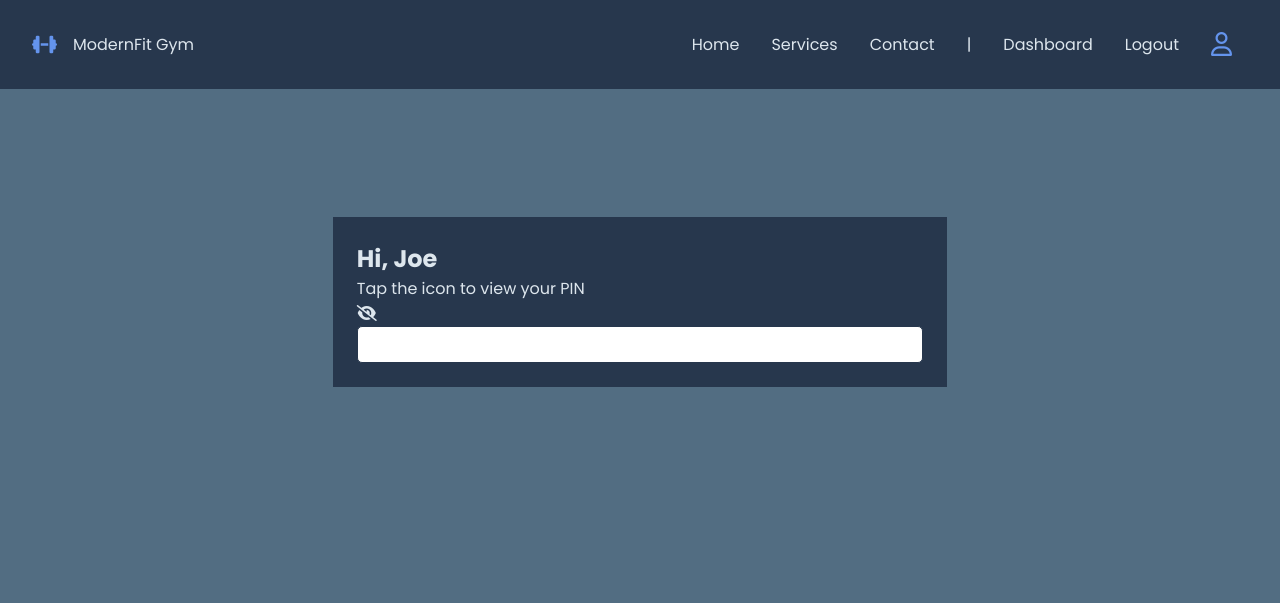
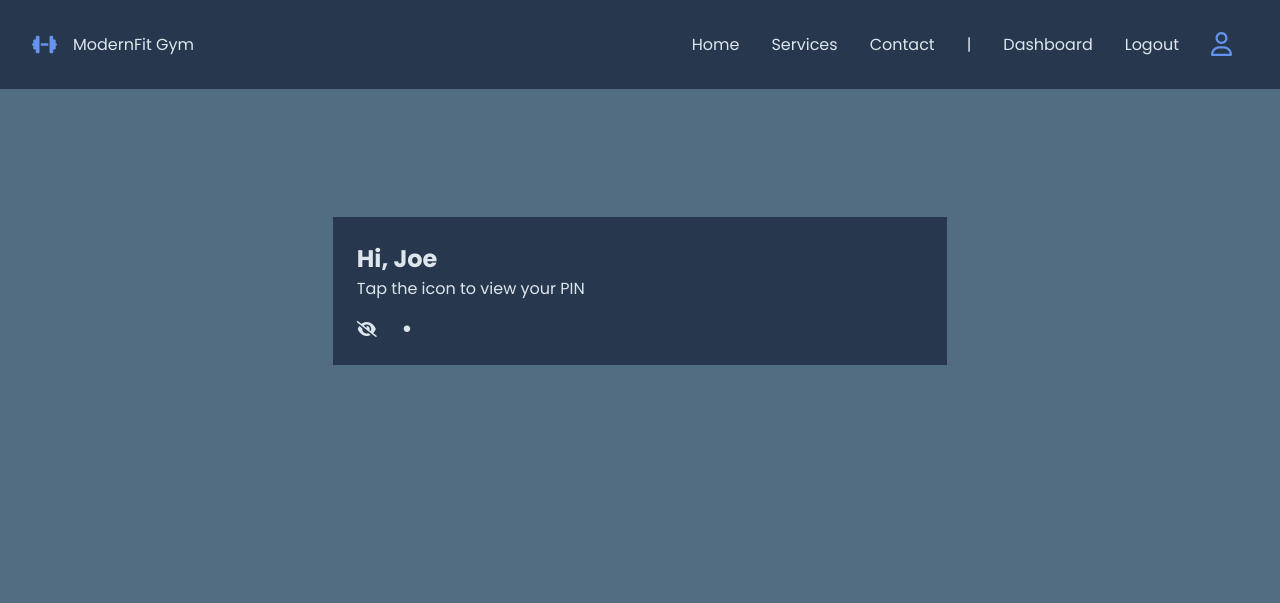
Before and after one commit to finnleygrange/ModernFitGym, a PHP site: page /member-area.php in a window 1280 px wide. Shown: the top 603 px of the page. Run offline with PHP 8.4, Linux system fonts and the light colour scheme; a user stored in the database is signed in.

Commit message:
Generating Pin + CSS
fixed the eye changing.
fixed the input field for pin.
added css to dashboard.

now generates a pin and puts it in the database when you make an account

```diff
--- a/includes/header.php
+++ b/includes/header.php
@@ -22,7 +22,7 @@ if (session_status() == PHP_SESSION_NONE) {
             <?php
                 if ($loggedIn) {
                     echo '<li>|</li>';
-                    echo '<li><a href="dashboard.php">Dashboard</a></li>';
+                    echo '<li><a href="member-dashboard.php">Dashboard</a></li>';
                     echo '<li><a href="includes/logout.php">Logout</a></li>';
                     echo '<li><a href="profile.php"><i class="fa-regular fa-user fa-xl" style="color: #6494ed;"></i></a></li>';
                 }
--- a/login.php
+++ b/login.php
@@ -11,12 +11,15 @@
             $newEmail = $row['Email'];
             $newPass = $row['Password'];
             $userName = $row['Name'];
+            $pin = $row['Pin'];
 
             if ($newEmail == $email && $newPass == $password) {
                 $_SESSION["email"] = $email;
                 $_SESSION['loggedIn'] = true;
                 $_SESSION['userName'] = $userName;
-                header('Location: dashboard.php');
+                $_SESSION['pin'] = $pin;
+
+                header('Location: member-dashboard.php');
                 die();
             }
         }
--- a/member-area.php
+++ b/member-area.php
@@ -1,30 +1,39 @@
 <?php include("includes/check-account.php") ?>
 <?php include("includes/head.php") ?>
 <?php include("includes/header.php") ?>
+<style>
+input[type="password"],
+input[type="text"] {
+    width: 100%;
+    height: 1.5rem;
+    border-radius: 0;
+    border: none;
+    background: none;
+    letter-spacing: 0.5rem;
+    font-size: 1.5rem;
+    color: #dde6ed;
+}
+
+.pin-container {
+    display: flex;
+    justify-content: center;
+    align-items: center;
+    margin-top: 1rem;
+}
+
+.pin-container i {
+    margin-right: 1rem;
+}
+</style>
 
 <div class="main-container">
     <div class="member-area">
-        <h2>Hi, <?php echo $userName;?></h2>
+        <h2>Hi, <?php echo $_SESSION['userName']; ?></h2>
         <p>Tap the icon to view your PIN</p>
-        <div>
-            <i class="fa-solid fa-eye-slash" onclick="togglePin()"></i>
-            <input type="password" name="" id="pinInput">
+        <div class="pin-container">
+            <i class="fa-solid fa-eye-slash eye" onclick="togglePin()"></i>
+            <input type="password" value="<?php echo $_SESSION['pin']; ?>" name="pin" id="pinInput" readonly user>
         </div>
     </div>
 </div>
-
-<script>
-function togglePin() {
-    var pinInput = document.getElementById("pinInput");
-
-
-    if (pinInput.type === "password") {
-        pinInput.type = "text";
-    } else {
-        pinInput.type = "password";
-    };
-
-}
-
-</script>
 <?php include("includes/footer.php") ?>
--- a/profile.php
+++ b/profile.php
@@ -10,7 +10,7 @@
                 echo "<p>$email</p>";
             ?>
 
-            <a href="change-details.php" style='color: #DDF2FD; text-decoration: underline;'>Edit Info</a>
+            <a class="editInfo" href="change-details.php">Edit Info</a>
         </div>
         <div class='centre'>
             <img class='profile-image' id="preview-image" src="images/blank-profile-picture.png" alt="">
--- a/register.php
+++ b/register.php
@@ -7,6 +7,7 @@ if (isset($_POST['email'])) {
     $email = $_POST['email'];
     $name = $_POST['name'];
     $password = $_POST['password'];
+    $pin = mt_rand(100000, 999999);
 
     $verify_query = mysqli_query($con, "SELECT Email FROM users WHERE Email='$email'");
 
@@ -15,7 +16,7 @@ if (isset($_POST['email'])) {
                 <p>This email has already been used.</p>
               </div> <br>";
     } else {
-        mysqli_query($con, "INSERT INTO users(Email, Name, Password) VALUES('$email','$name','$password')") or die("Error");
+        mysqli_query($con, "INSERT INTO users(Email, Name, Password, Pin) VALUES('$email','$name','$password', '$pin')") or die("Error");
 
         echo "<div class='message'>
                 <p>Registration Successful!.</p>
@@ -49,7 +50,7 @@ if (isset($_POST['email'])) {
                     required>
             </div>
             <div class="form-group">
-                <input type="submit" value="submit" id="submit">
+                <input type="submit" value="Submit" id="submit">
             </div>
             <div class="form-group">
                 <p class="login-here">Already have an account? <a href="login.php">Login Here</a></p>
--- a/scripts/script.js
+++ b/scripts/script.js
@@ -17,19 +17,17 @@ function previewImage() {
   }
 }
 
-function toggleFeild() {
-  const feild = document.getElementById("passwordField");
-  const toggleFeild = document.getElementById("togglePassword");
+function togglePin() {
+  var pinInput = document.getElementById("pinInput");
+  var eye = document.getElementsByClassName("eye")[0];
 
-  if (type === "password") {
-    togglePassword.innerHTML = '<i class="fas fa-eye"></i>';
+  if (pinInput.type === "password") {
+    pinInput.type = "text";
+    eye.classList.remove("fa-eye-slash");
+    eye.classList.add("fa-eye");
   } else {
-    togglePassword.innerHTML = '<i class="fas fa-eye-slash"></i>';
+    pinInput.type = "password";
+    eye.classList.remove("fa-eye");
+    eye.classList.add("fa-eye-slash");
   }
 }
-
-toggleFeild.addEventListener("click", function () {
-  const type =
-    passwordField.getAttribute("type") === "password" ? "text" : "password";
-  passwordField.setAttribute("type", type);
-});
--- a/styles/forms.css
+++ b/styles/forms.css
@@ -13,6 +13,7 @@ form {
   max-width: 400px;
   justify-content: center;
   padding: 1rem;
+  background-color: #27374d;
 }
 
 form .form-group {
@@ -33,7 +34,7 @@ form input[type="submit"] {
   border: none;
   border-radius: 5px;
   color: #dde6ed;
-  background-color: #27374d;
+  background-color: #6494ed;
   cursor: pointer;
 }
 
--- a/styles/style.css
+++ b/styles/style.css
@@ -2,6 +2,7 @@
 @import url("forms.css");
 @import url("header.css");
 @import url("footer.css");
+@import url("dashboard.css");
 
 * {
   margin: 0;
@@ -70,14 +71,6 @@ input[type="file"] {
   display: flex;
 }
 
-.pin {
-  background-color: transparent;
-  border: none;
-}
-
-.dropdown button {
-}
-
 .member-area {
   background-color: #27374d;
   width: 60%;
@@ -105,5 +98,9 @@ input[type="file"] {
 
 .option {
   padding: 15px;
+}
 
+.editInfo {
+  color: #ddf2fd;
+  text-decoration: underline;
 }
```
Also changed, not shown: dashboard.php (deleted, +0 -28 lines), member-dashboard.php (added, +38 -0 lines), styles/dashboard.css (added, +46 -0 lines).
